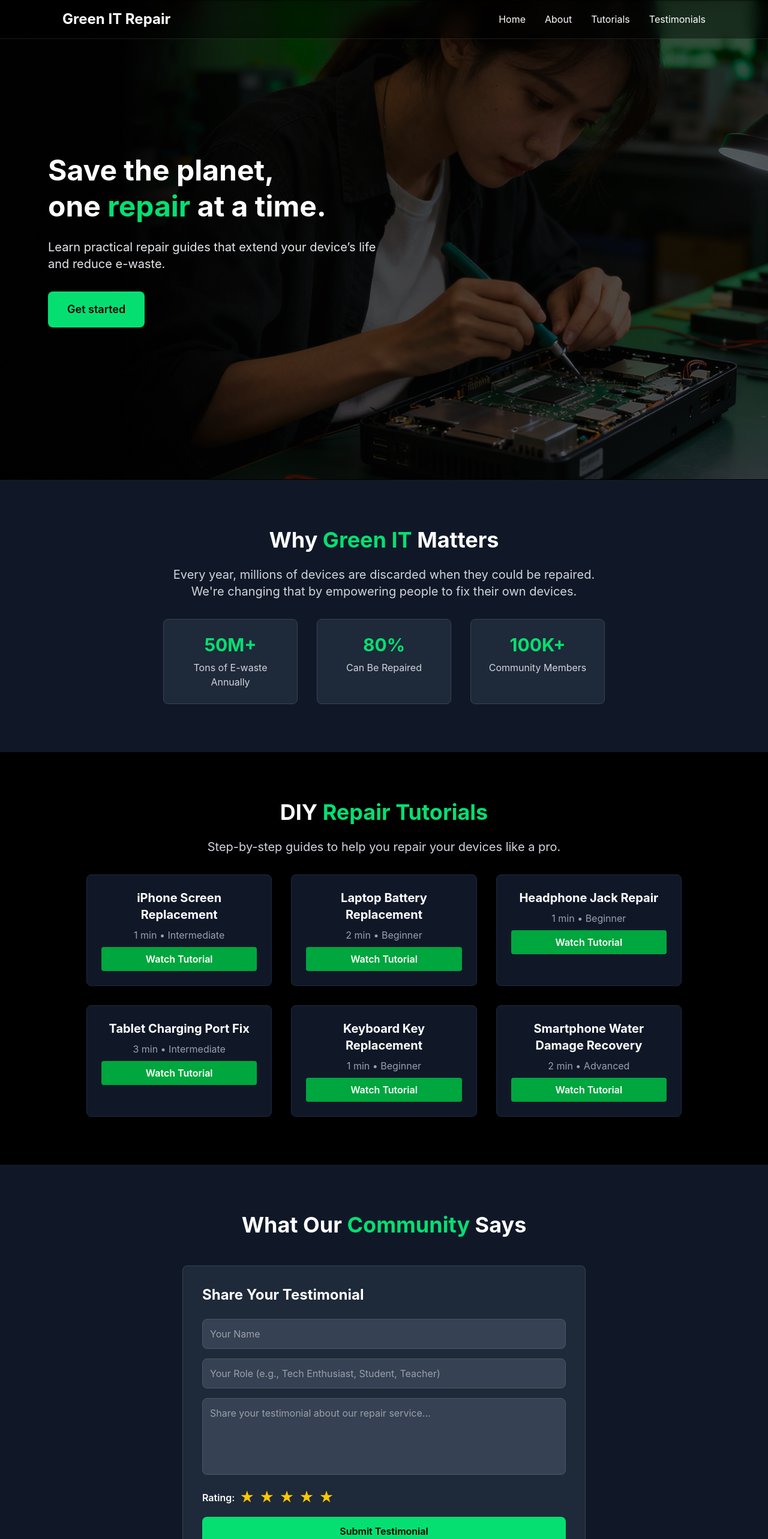
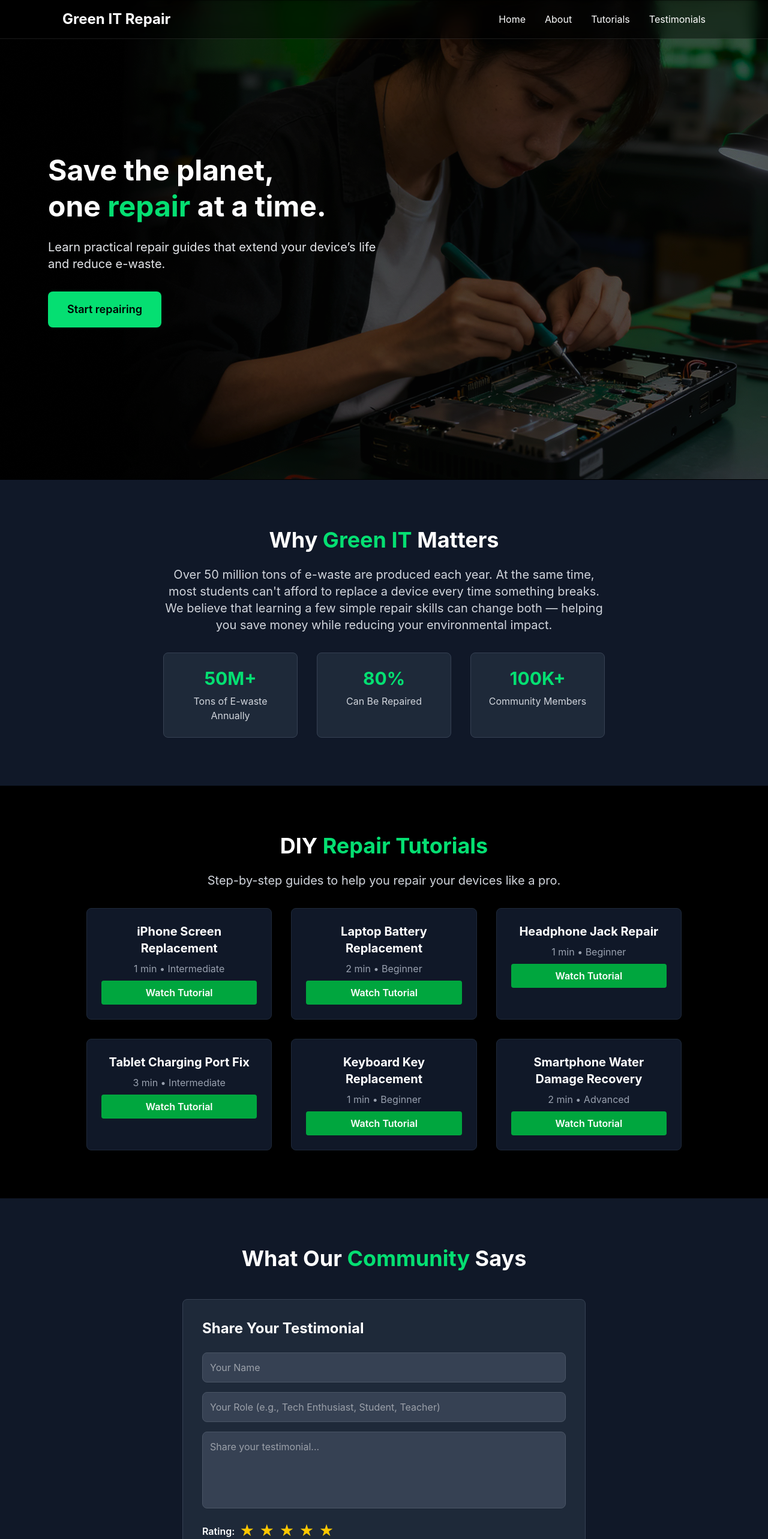
Before and after one commit to zuyasb24/DMWT_25WS_Gruppe11, a Next.js app: page / in a window 1280 px wide. Shown: the top 2566 px of the page at 60% size. Built offline with nearby package versions, Linux system fonts and the light colour scheme; no server answers; the database is empty.

Commit message:
Changed the About.tsx text

```diff
--- a/app/components/sections/About/About.tsx
+++ b/app/components/sections/About/About.tsx
@@ -6,7 +6,10 @@ export default function About() {
             Why <span className="text-green-400">Green IT</span> Matters
           </h2>
           <p className="text-xl text-gray-300 mb-8">
-            Every year, millions of devices are discarded when they could be repaired. We&apos;re changing that by empowering people to fix their own devices.
+            Over 50 million tons of e-waste are produced each year.
+            At the same time, most students can&apos;t afford to replace a device every time something breaks.
+            We believe that learning a few simple repair skills can change both —
+            helping you save money while reducing your environmental impact.
           </p>
           <div className="grid grid-cols-1 md:grid-cols-3 gap-8">
             <div className="bg-gray-800 rounded-lg p-6 border border-gray-700">
--- a/app/components/sections/Hero/Hero.tsx
+++ b/app/components/sections/Hero/Hero.tsx
@@ -25,7 +25,7 @@ export default function Hero() {
         href="#tutorials"
         className="bg-green-400 hover:bg-green-500 text-black font-semibold px-8 py-4 rounded-lg text-lg transition-all duration-300 inline-block"
         >
-        Get started
+        Start repairing
         </a>
       </div>
     </section>
--- a/app/components/sections/Testimonials/Testimonials.tsx
+++ b/app/components/sections/Testimonials/Testimonials.tsx
@@ -116,7 +116,7 @@ export default function Testimonials() {
             </div>
             <div>
               <textarea
-                placeholder="Share your testimonial about our repair service..."
+                placeholder="Share your testimonial..."
                 value={testimonial}
                 onChange={(e) => setTestimonial(e.target.value)}
                 className="w-full p-3 rounded-lg bg-gray-700 text-white border border-gray-600 focus:outline-none focus:border-green-400 h-32 resize-none"
```
